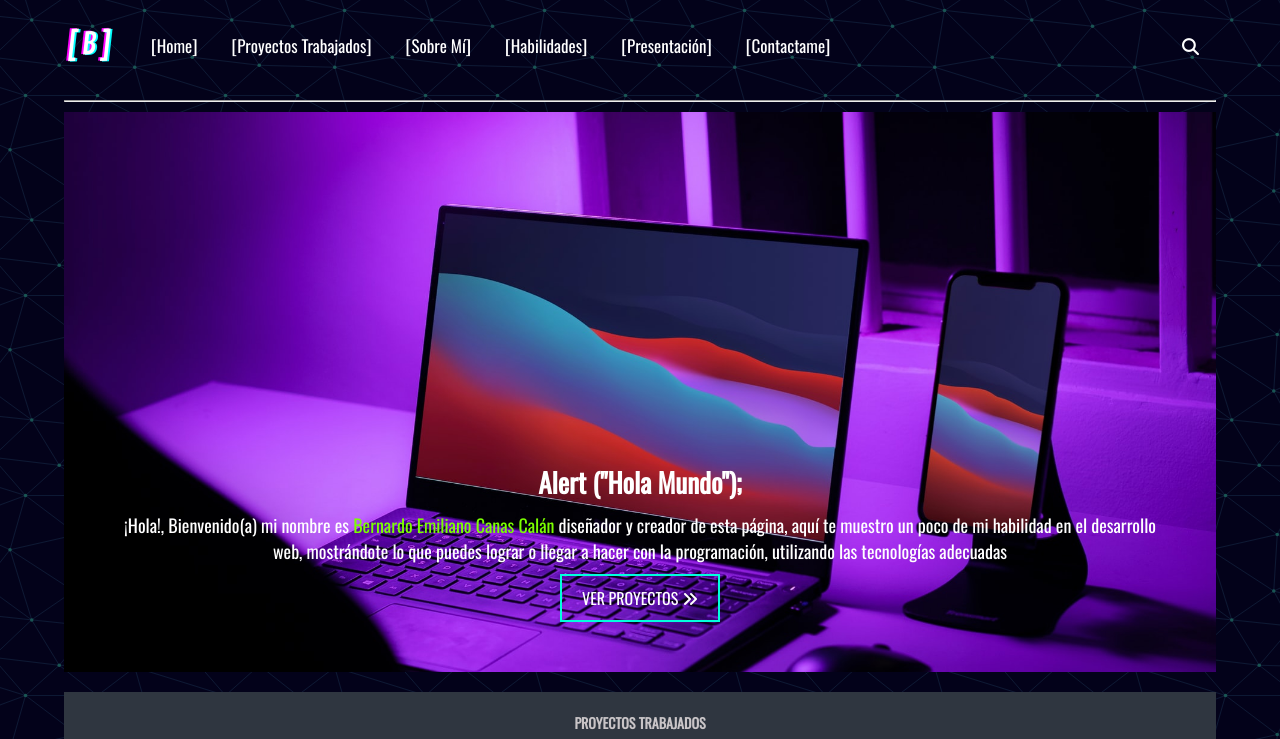
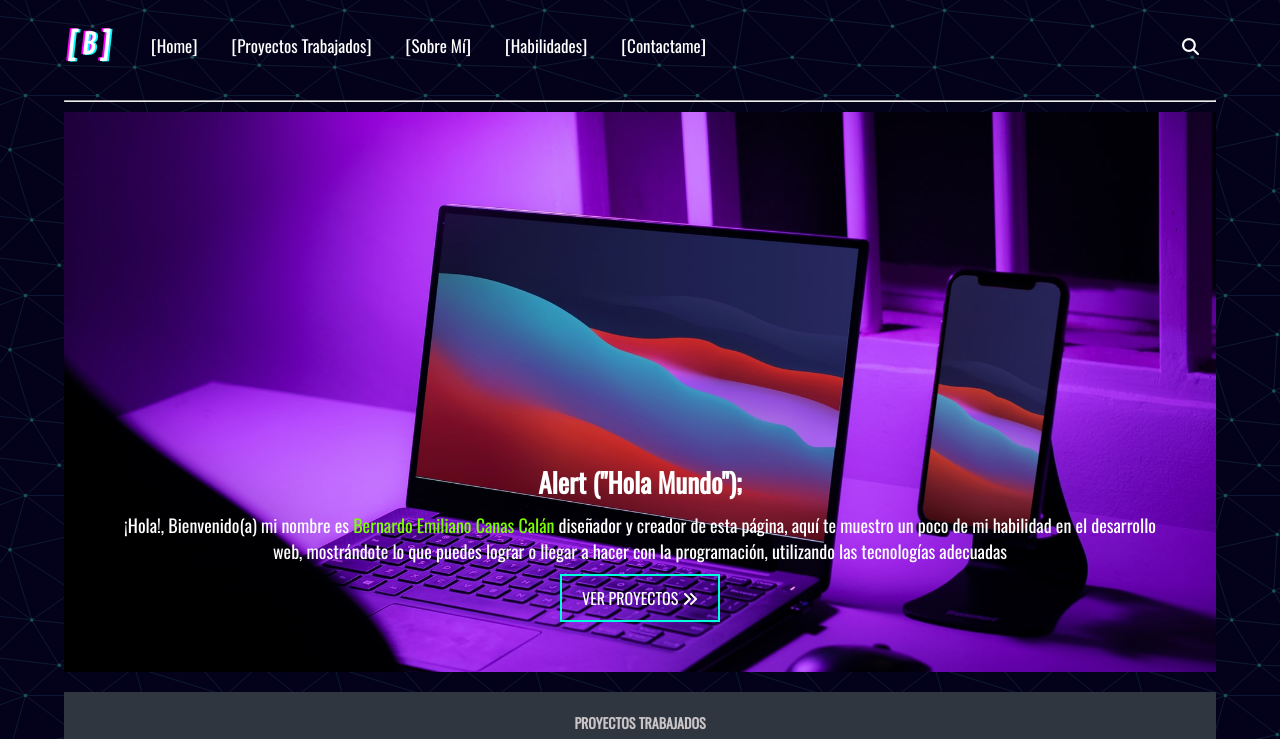
Before and after one commit to KanasBernardo/Bernard-k, a website built with Vite: page index.html in a window 1280 px wide. Shown: the top 739 px of the page. Built offline with nearby package versions, Linux system fonts and the light colour scheme.

Commit message:
quitando la presentacion

```diff
--- a/index.html
+++ b/index.html
@@ -34,9 +34,6 @@
                 </li>
                 <li>
                     <a href="#Habilidades">[Habilidades]</a>
-                </li>
-                <li>
-                    <a href="#presentacion">[Presentación]</a>
                 </li>
                 <li>
                     <a href="#contacto">[Contactame]</a>
```
